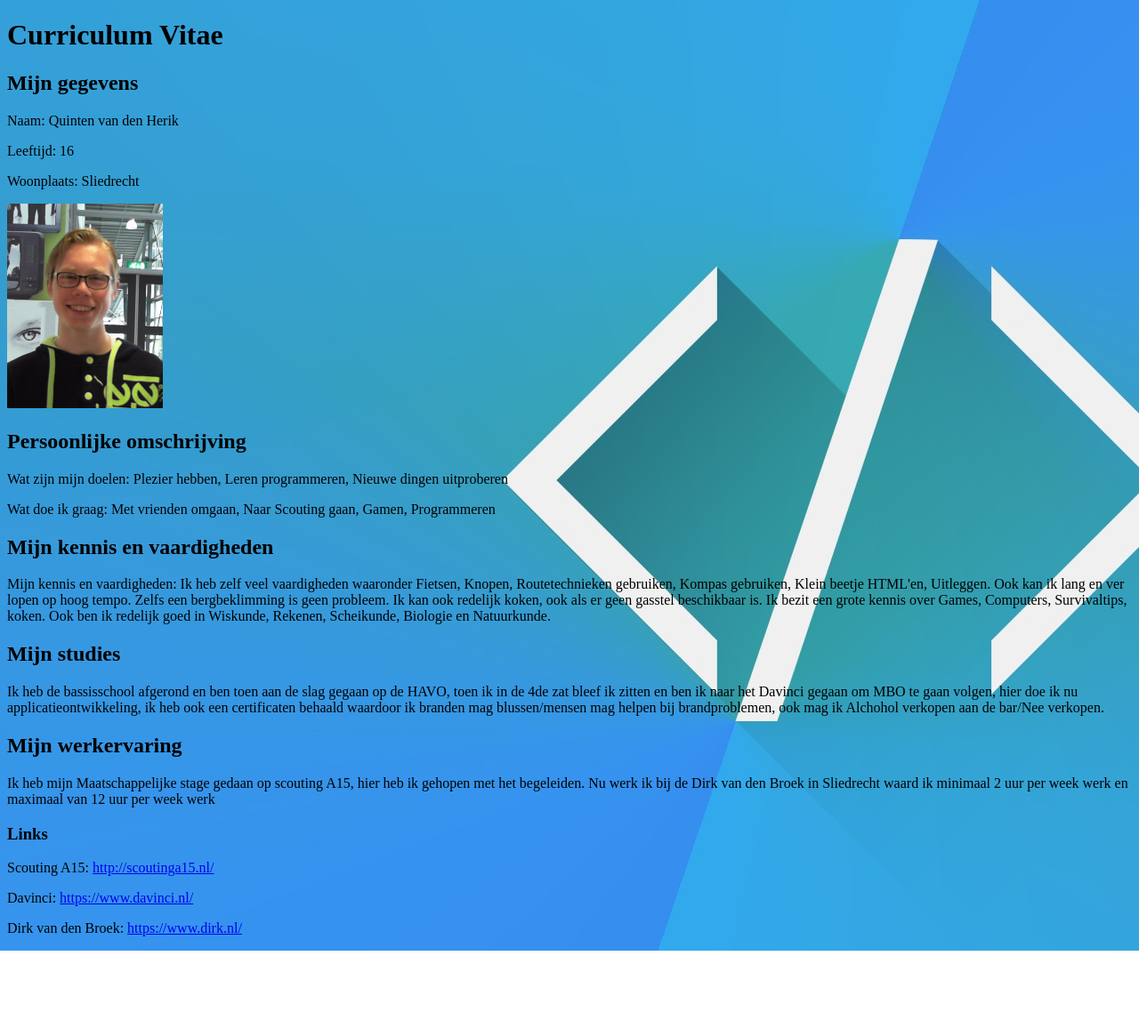
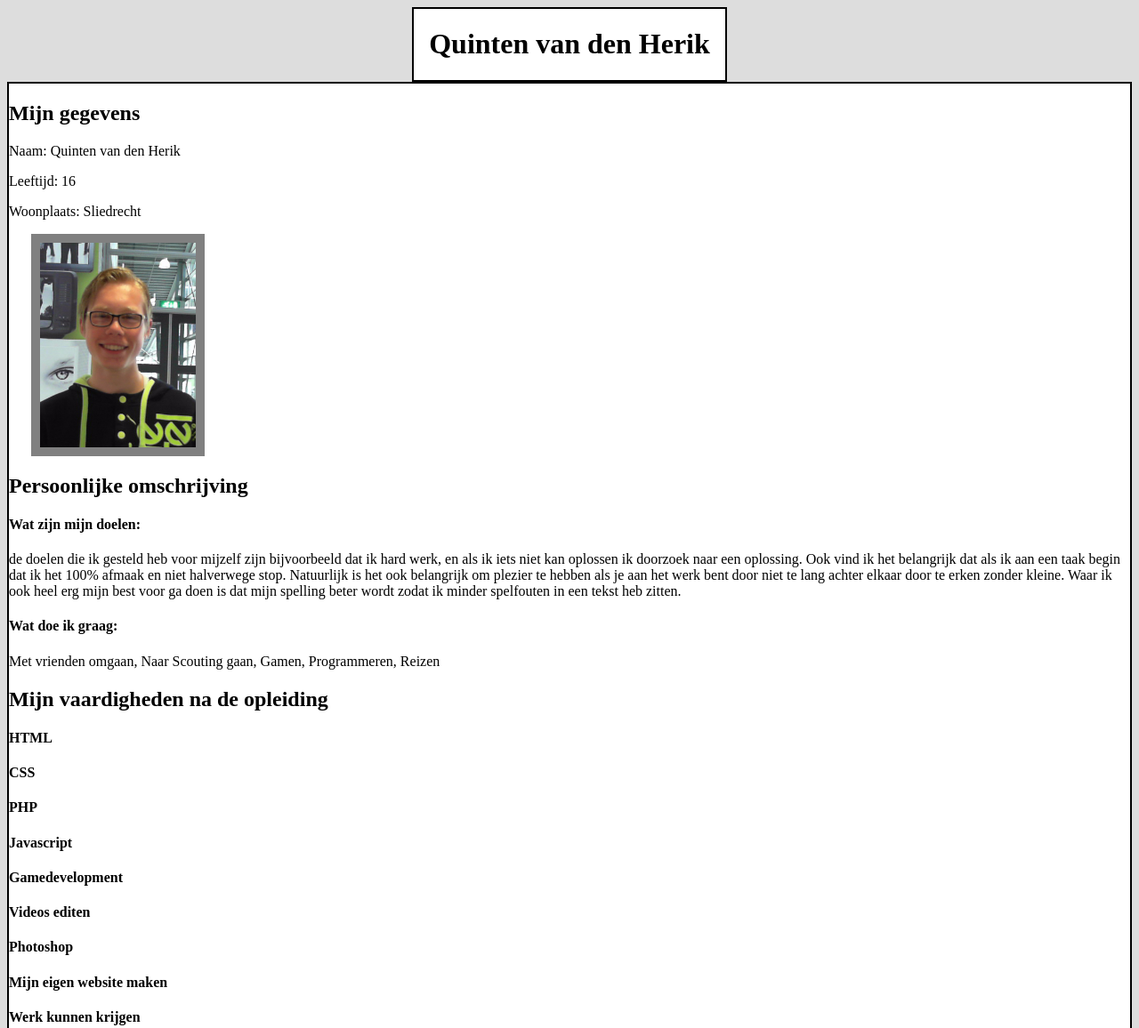
Before and after one commit to QuintenvandenHerik/Wie-ben-ik, a plain HTML site: page Index.html in a window 1280 px wide. Shown: the top 1156 px of the page at 89% size. Before the commit the page ends 1069 px from the top, so only its background shows below. Drawn offline with Linux system fonts and the light colour scheme.

Commit message:
Meer Gedit aan uiterlek pagina

```diff
--- a/Index.html
+++ b/Index.html
@@ -7,26 +7,43 @@
 		<link href="style.css" rel="stylesheet" type="text/css">
 	</head>
 
-	<body background="background.jpg">
-		<h1>Curriculum Vitae</h1>
+	<body>
+		<div id="header">
+			<h1>Quinten van den Herik</h1>
+		</div>
+		<div id="mijngegevens">
 				<h2>Mijn gegevens</h2>
 					<p>Naam: Quinten van den Herik</p>
 					<p>Leeftijd: 16</p>
 					<p>Woonplaats: Sliedrecht</p>
+		<div id="foto">
 						<img src="ME.jpg" height="230" width="175">
+		</div>
 				<h2>Persoonlijke omschrijving</h2>
-				<p>Wat zijn mijn doelen: Plezier hebben, Leren programmeren, Nieuwe dingen uitproberen</p>
-				<p>Wat doe ik graag: Met vrienden omgaan, Naar Scouting gaan, Gamen, Programmeren</p>
+					<h4>Wat zijn mijn doelen:</h4>
+					<p>de doelen die ik gesteld heb voor mijzelf zijn bijvoorbeeld dat ik hard werk, en als ik iets niet kan oplossen ik doorzoek naar een oplossing. Ook vind ik het belangrijk dat als ik aan een taak begin dat ik het 100% afmaak en niet halverwege stop. Natuurlijk is het ook belangrijk om plezier te hebben als je aan het werk bent door niet te lang achter elkaar door te erken zonder kleine. Waar ik ook heel erg mijn best voor ga doen is dat mijn spelling beter wordt zodat ik minder spelfouten in een tekst heb zitten.</p>
+					<h4>Wat doe ik graag:</h4>
+					<p>Met vrienden omgaan, Naar Scouting gaan, Gamen, Programmeren, Reizen</p>
+				<h2>Mijn vaardigheden na de opleiding</h2>
+					<h4>HTML</h4>
+					<h4>CSS</h4>
+					<h4>PHP</h4>
+					<h4>Javascript</h4>
+					<h4>Gamedevelopment</h4>
+					<h4>Videos editen</h4>
+					<h4>Photoshop</h4>
+					<h4>Mijn eigen website maken</h4>
+					<h4>Werk kunnen krijgen</h4>
 				<h2>Mijn kennis en vaardigheden</h2>
-				<p>Mijn kennis en vaardigheden: Ik heb zelf veel vaardigheden waaronder Fietsen, Knopen, Routetechnieken gebruiken, Kompas gebruiken, Klein beetje HTML'en, Uitleggen. Ook kan ik lang en ver lopen op hoog tempo. Zelfs een bergbeklimming is geen probleem. Ik kan ook redelijk koken, ook als er geen gasstel beschikbaar is. Ik bezit een grote kennis over Games, Computers, Survivaltips, koken. Ook ben ik redelijk goed in Wiskunde, Rekenen, Scheikunde, Biologie en Natuurkunde.</p>
+					<p>Mijn kennis en vaardigheden: Ik heb zelf veel vaardigheden waaronder Fietsen, Knopen, Routetechnieken gebruiken, Kompas gebruiken, Klein beetje HTML‘en, Uitleggen. Ook kan ik lang en ver lopen op hoog tempo. Zelfs een bergbeklimming is geen probleem. Ik kan ook redelijk koken, ook als er geen gasstel beschikbaar is. Ik bezit een grote kennis over Games, Computers, Survivaltips, koken. Ook ben ik redelijk goed in Wiskunde, Rekenen, Scheikunde, Biologie en Natuurkunde.</p>
 				<h2>Mijn studies</h2>
-				<p>Ik heb de bassisschool afgerond en ben toen aan de slag  gegaan op de HAVO, toen ik in de 4de zat bleef ik zitten en ben ik naar het Davinci gegaan om MBO te gaan volgen, hier doe ik nu applicatieontwikkeling, ik heb ook een certificaten behaald waardoor ik branden mag blussen/mensen mag helpen bij brandproblemen, ook mag ik Alchohol verkopen aan de bar/Nee verkopen.</p>
+					<p>Ik heb de basisschool afgerond en ben toen aan de slag  gegaan op de HAVO, toen ik in de 4de zat bleef ik zitten en ben ik naar het Da Vinci gegaan om MBO te gaan volgen, hier doe ik nu applicatieontwikkeling, ik heb ook een certificaten behaald waardoor ik branden mag blussen/mensen mag helpen bij brandproblemen, ook mag ik Alcohol verkopen aan de bar/Nee verkopen.</p>
 				<h2>Mijn werkervaring</h2>
-				<p>Ik heb mijn Maatschappelijke stage gedaan op scouting A15, hier heb ik gehopen met het begeleiden. Nu werk ik bij de Dirk van den Broek in Sliedrecht waard ik minimaal 2 uur per week werk en maximaal van 12 uur per week werk<p>
+					<p>Ik heb mijn Maatschappelijke stage gedaan op scouting A15, hier heb ik geholpen met het begeleiden. Nu werk ik bij de Dirk van den Broek in Sliedrecht waard ik minimaal 2 uur per week werk en maximaal van 12 uur per week werk<p>
 				<h3>Links</h3>
 					<p>Scouting A15: <a href="http://scoutinga15.nl/">http://scoutinga15.nl/</a></p>
 					<p>Davinci: <a href="https://www.davinci.nl/">https://www.davinci.nl/</a></p>
 					<p>Dirk van den Broek: <a href="https://www.dirk.nl/">https://www.dirk.nl/</a></p>
-
+		</div>
 	</body>
 </html>
--- a/style.css
+++ b/style.css
@@ -1 +1,24 @@
 /* CSS Document */
+
+body {
+	background-color: #ddd;
+}
+#header {
+	border: 2px solid black;
+	width: 350px;
+	background-color: #fff;
+	margin: auto;
+	text-align: center;
+}
+#mijngegevens {
+	border: 2px solid black;
+	background-color: #fff;
+}
+#foto {
+	border: 10px solid grey;
+	width: 175px;
+	height: 230px;
+	background-color: #111;
+	text-align: center;
+	margin-left: 25px;
+}
```
Lines whose indentation alone changed are shown as unchanged.
